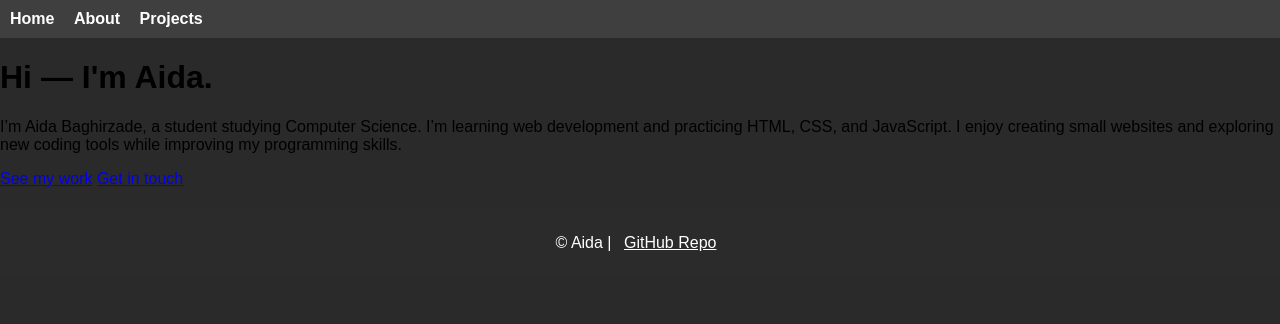
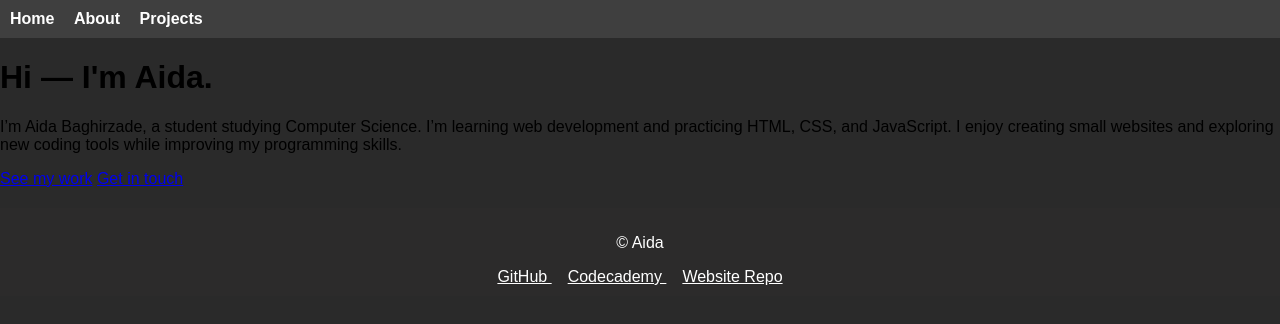
Before and after one commit to starr-5/newwebsite, a Jekyll site: the page built from projects.md, in a window 1280 px wide. Shown: the top 324 px of the page. Built offline with Jekyll 4.4.1, drawn with Linux system fonts in a browser that asks for light colours.

Commit message:
Finalize footer with GitHub and Codecademy links

```diff
--- a/_includes/footer.html
+++ b/_includes/footer.html
@@ -1,3 +1,20 @@
 <footer>
-  <p>© Aida | <a href="https://github.com/starr-5/newwebsite">GitHub Repo</a></p>
+  <p>© Aida</p>
+
+  <div class="social-icons">
+    <!-- GitHub -->
+    <a href="https://github.com/starr-5" target="_blank">
+      GitHub
+    </a>
+
+    <!-- Codecademy -->
+    <a href="https://www.codecademy.com/users/aidabaghirzade" target="_blank">
+      Codecademy
+    </a>
+
+    <!-- Website Repository -->
+    <a href="https://github.com/starr-5/newwebsite" target="_blank">
+      Website Repo
+    </a>
+  </div>
 </footer>
```
